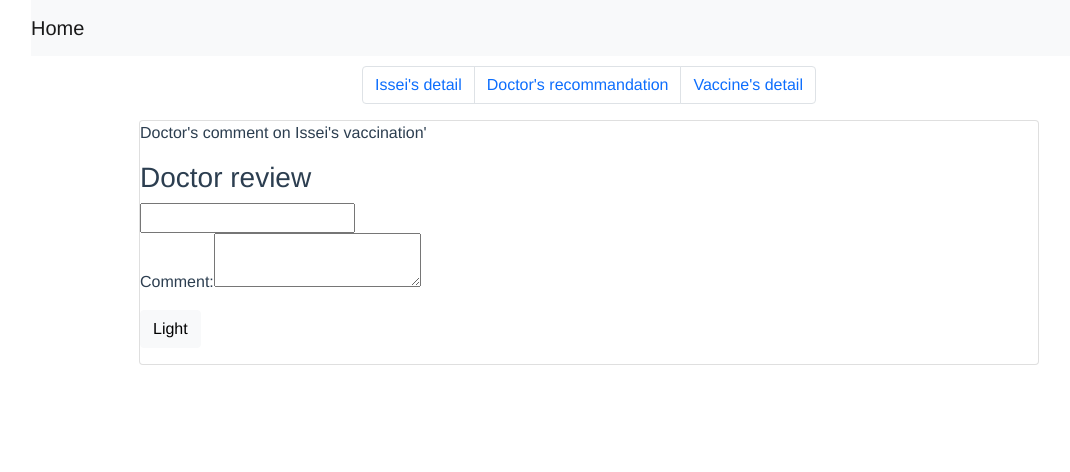
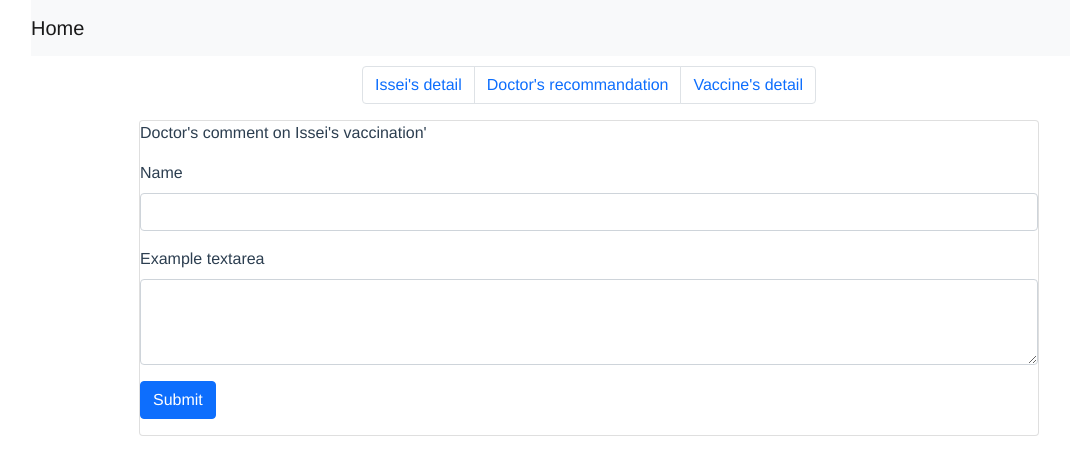
Before and after one commit to Mukiisanma1412/SE331-2021-Project, a Vue app: page /people/101/comment in a window 1280 px wide. Shown: the top 472 px of the page, without its empty margins (51-1121 px from the left). Built offline with nearby package versions, Linux system fonts and the light colour scheme; data requests are answered from the project's data file.

Commit message:
Change UI

```diff
--- a/src/views/peopleAndDetail/DoctorComment.vue
+++ b/src/views/peopleAndDetail/DoctorComment.vue
@@ -1,40 +1,53 @@
 <template>
-  <p>Doctor's comment on {{people.name}}'s vaccination' </p>
-      <form class="review-form">
-            <h3>Doctor review</h3>
-            <input id="name" v-model="name">
-            <p><label for="comment">Comment:</label>
-            <textarea id="comment" v-model="comment"></textarea></p>
+  <p>Doctor's comment on {{ people.name }}'s vaccination'</p>
 
-            <button type="button" class="btn btn-light" @click="submit">Light</button>
-        </form>
+  <form>
+    <div class="mb-3">
+      <label for="name" class="form-label">Name</label>
+      <input type="text" class="form-control" id="name" v-model="name" />
+    </div>
+    <div class="mb-3">
+      <label for="comment" class="form-label">Example textarea</label>
+      <textarea
+        class="form-control"
+        id="comment"
+        rows="3"
+        v-model="comment"
+      ></textarea>
+    </div>
+    <button type="button" class="btn btn-primary" @click="submit">
+      Submit
+    </button>
+  </form>
 
-        <!-- {{ Comments}} -->
+  <!-- {{ Comments}} -->
 
-        <ul>
-          <li v-for="Acomment in Comments" v-bind:key="Acomment.name">{{Acomment.name}} : {{Acomment.comment}} </li>
-        </ul>
-
+  <ul>
+    <li v-for="Acomment in Comments" v-bind:key="Acomment.name">
+      {{ Acomment.name }} : {{ Acomment.comment }}
+    </li>
+  </ul>
 </template>
 
 <script>
-
 export default {
-  props: ['people', 'Comments'],
-  data(){
-    return{
-      name: '',
-      comment: ''
-    }
+  props: ["people", "Comments"],
+  data() {
+    return {
+      name: "",
+      comment: "",
+    };
   },
-  methods:{
-    submit(){
-      let newComment ={
-        name : this.name,
-        comment : this.comment
-      }
-      this.$emit('comment', newComment);
-    }
-  }
-}
+  methods: {
+    submit() {
+      let newComment = {
+        name: this.name,
+        comment: this.comment,
+      };
+      this.$emit("comment", newComment);
+      this.name = ""
+      this.comment = ""
+    },
+  },
+};
 </script>
```
